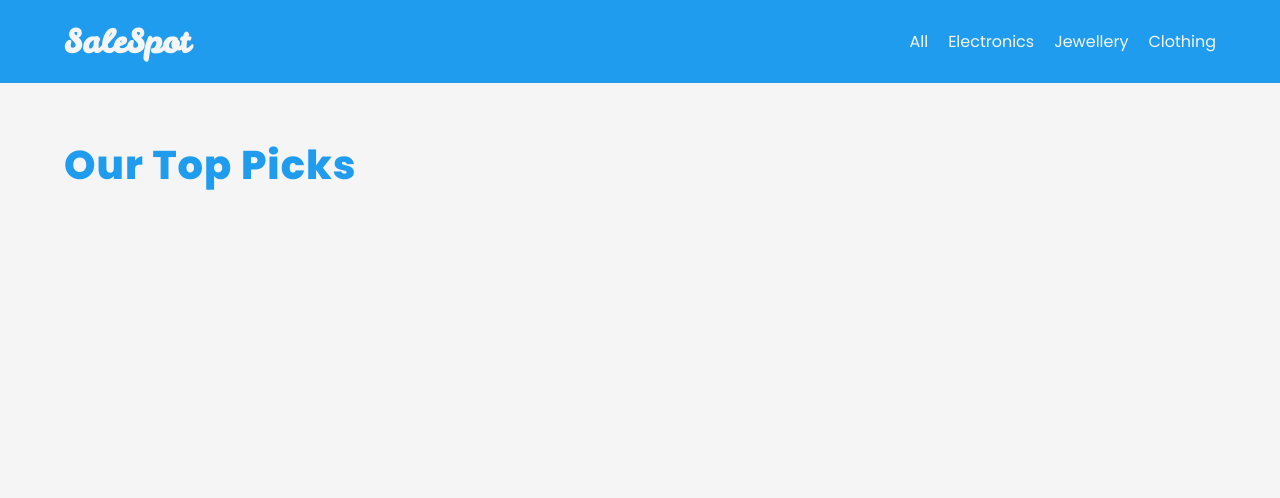
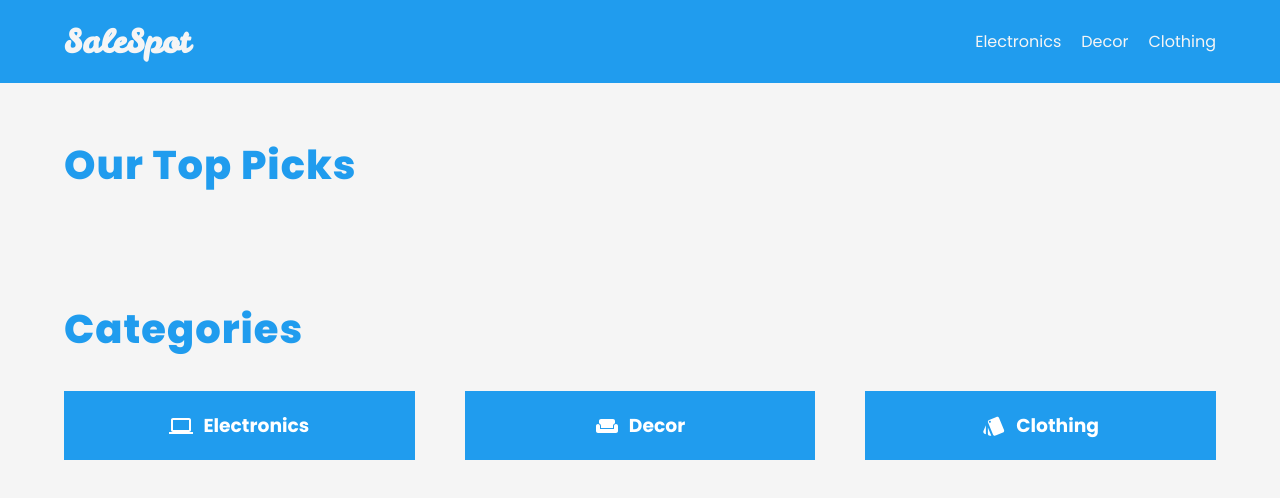
Before and after one commit to Xception-Devathon/SaleSpot, a plain HTML site: page devathon/index.html in a window 1280 px wide. Drawn offline with Linux system fonts and the light colour scheme; no server answers.

Commit message:
Categories

```diff
--- a/devathon/css/category.css
+++ b/devathon/css/category.css
@@ -1,11 +1,3 @@
-.category {
-  letter-spacing: 1px;
-  color: var(--primary-color);
-  font-weight: 800;
-  font-size: 2.5rem;
-  margin: 2rem 0;
-}
-
 .products {
   display: grid;
   grid-template-columns: repeat(10, clamp(200px, 100%, 300px));
@@ -55,3 +47,19 @@
   height: 1rem;
   width: 1rem;
 }
+
+.category {
+  display: flex;
+  gap: 10px;
+  align-items: center;
+  color: white;
+  background-color: var(--primary-color);
+  justify-content: center;
+  padding: 20px 50px;
+}
+
+.categories{
+  display:grid;
+  grid-template-columns: repeat(3, 1fr);
+  gap: 50px;
+}
--- a/devathon/css/mobile.css
+++ b/devathon/css/mobile.css
@@ -49,4 +49,8 @@
   .open#bars::after {
     transform: translateY(0) translateX(1rem) rotate(-45deg);
   }
+
+  .categories{
+    grid-template-columns: 1fr;
+  }
 }
--- a/devathon/css/style.css
+++ b/devathon/css/style.css
@@ -25,7 +25,6 @@ body {
   background-color: var(--secondary-color);
   display: flex;
   flex-direction: column;
-  overflow: hidden;
 }
 
 main {
@@ -91,3 +90,11 @@ main .nav {
   line-height: 4rem;
 font-size: 2rem;
 }
+
+.heading {
+  letter-spacing: 1px;
+  color: var(--primary-color);
+  font-weight: 800;
+  font-size: 2.5rem;
+  margin: 2rem 0;
+}
--- a/devathon/index.html
+++ b/devathon/index.html
@@ -16,9 +16,8 @@
         <h1 id="brand-mobile">S</h1>
         <h1 id="brand">SaleSpot</h1>
         <ul class="nav">
-          <li><a href="#">All</a></li>
           <li><a href="#">Electronics</a></li>
-          <li><a href="#">Jewellery</a></li>
+          <li><a href="#">Decor</a></li>
           <li><a href="#">Clothing</a></li>
         </ul>
         <div id="icon" onclick="toggleNav()()">
@@ -30,33 +29,39 @@
     <main>
       <nav id="main-nav">
         <ul class="nav">
-          <li><a href="#">All</a></li>
           <li><a href="#">Electronics</a></li>
-          <li><a href="#">Jewellery</a></li>
+          <li><a href="#">Decor</a></li>
           <li><a href="#">Clothing</a></li>
         </ul>
       </nav>
 
       <div class="container">
         <section>
-          <h2 class="category">Our Top Picks</h2>
-          <div class="products" id="picks">
-            <!-- <div class="product">
-              <img
-                src="https://fakestoreapi.com/img/81fPKd-2AYL._AC_SL1500_.jpg"
-                class="product-img"
-                alt=""
-              />
-              <div class="details">
-                <h3 class="prod-title">
-                  Fjallraven - Foldsack No. 1 Backpack, Fits 15 Laptops
-                </h3>
-                <div class="info">
-                  <div class="price">$549</div>
-                  <div class="rating"><img src="./assets/star.svg" alt="">3.5</div>
-                </div>
+          <h2 class="heading">Our Top Picks</h2>
+          <div class="products" id="picks"></div>
+        </section>
+
+        <section>
+          <h2 class="heading">Categories</h2>
+          <div class="categories">
+            <a href="#">
+              <div class="category">
+                <img src="./assets/categories/laptop.svg" alt="Electronics" />
+                <h3>Electronics</h3>
               </div>
-            </div> -->
+            </a>
+            <a href="">
+              <div class="category">
+                <img src="./assets/categories/weekend.svg" alt="Electronics" />
+                <h3>Decor</h3>
+              </div>
+            </a>
+            <a href="">
+              <div class="category">
+                <img src="./assets/categories/style.svg" alt="Clothing" />
+                <h3>Clothing</h3>
+              </div>
+            </a>
           </div>
         </section>
       </div>
```
Also changed, not shown: devathon/assets/categories/laptop.svg (added), devathon/assets/categories/style.svg (added), devathon/assets/categories/weekend.svg (added).
